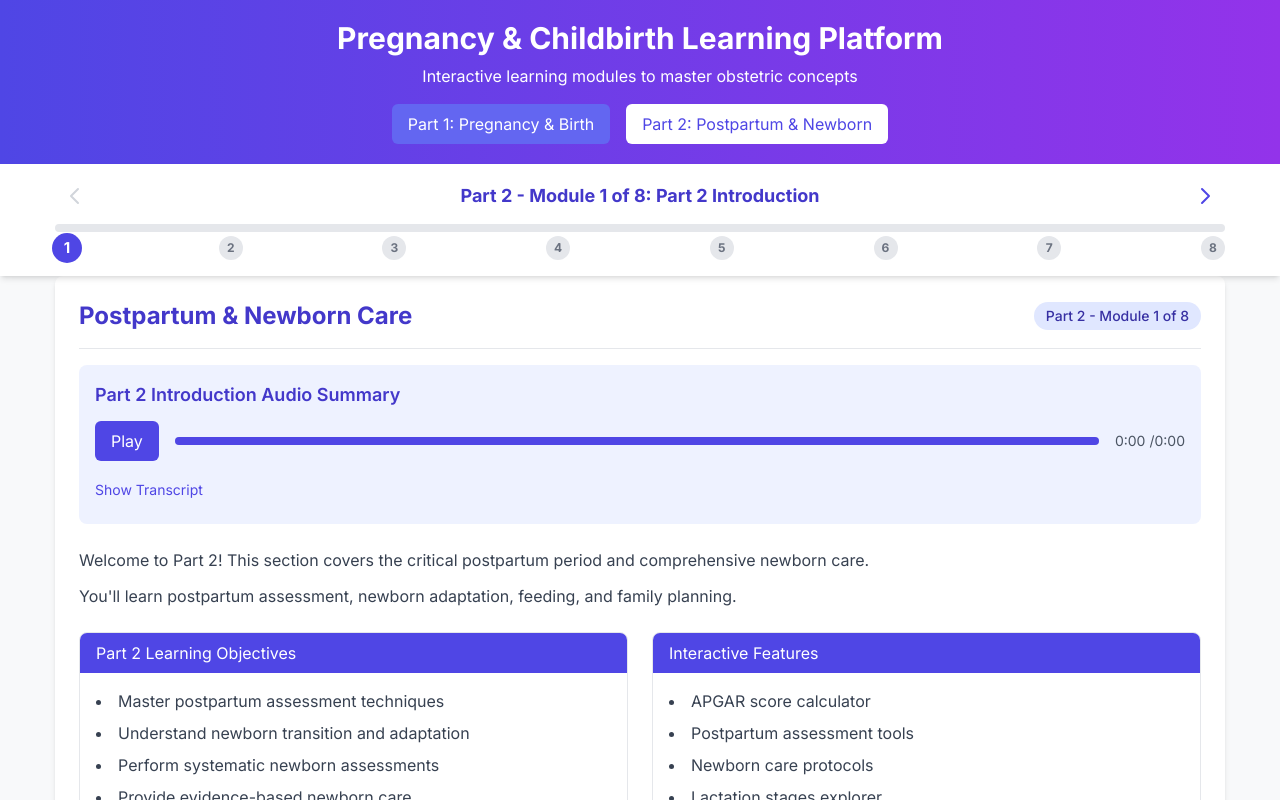
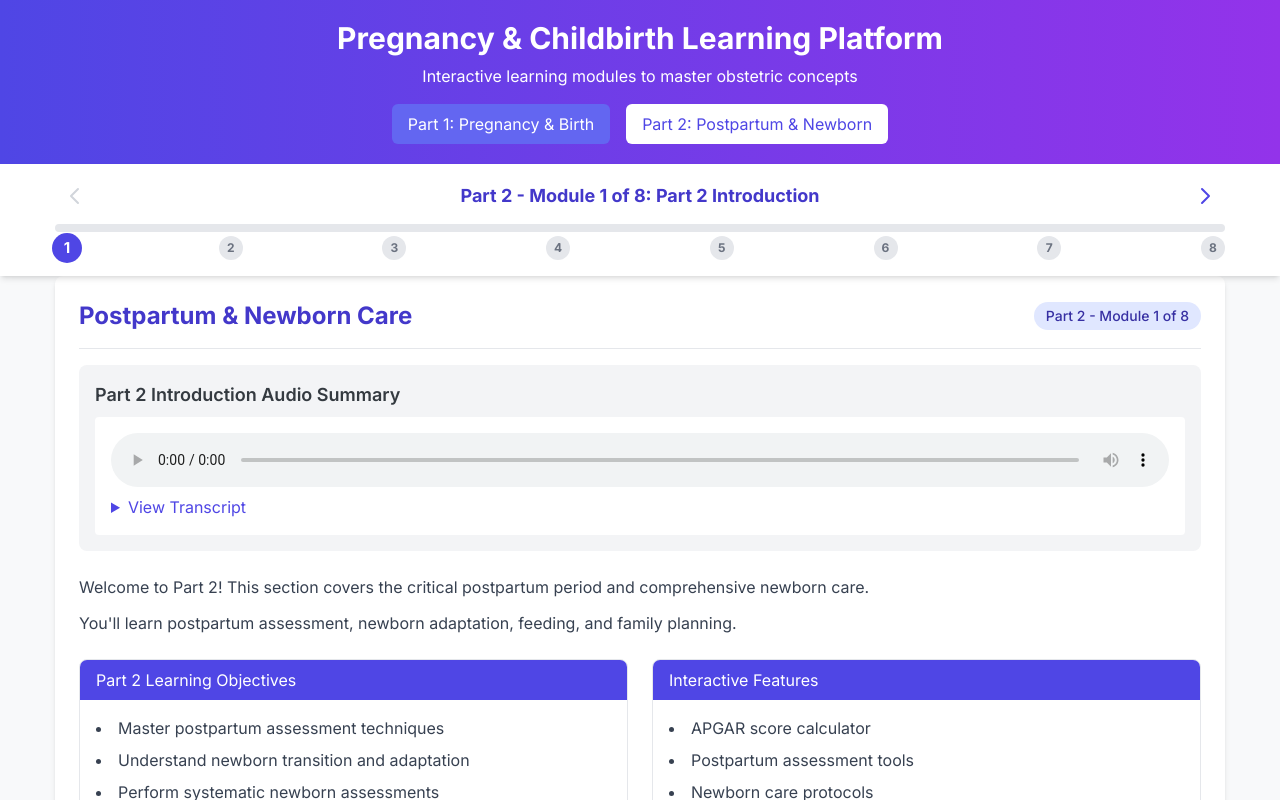
Before and after one commit to Mathewmoslow/pregnancylms_2, a React (Create React App) app: page / in a window 1280 px wide. Both pictures are taken after a click on the button "Part 2: Postpartum & Newborn". Shown: the top 800 px of the page. Built offline with nearby package versions, Linux system fonts and the light colour scheme; the HTML template or start-up script is replaced by a standard one.

Commit message:
Add shared components and assets

```diff
--- a/src/components/shared/AudioPlayer.jsx
+++ b/src/components/shared/AudioPlayer.jsx
@@ -1,74 +1,19 @@
-import React, { useState, useRef } from "react";
+import React from 'react';
 
-const AudioPlayer = ({ audioFile, transcript, title }) => {
-  const [isPlaying, setIsPlaying] = useState(false);
-  const [showTranscript, setShowTranscript] = useState(false);
-  const [currentTime, setCurrentTime] = useState(0);
-  const [duration, setDuration] = useState(0);
-  const audioRef = useRef(null);
-
-  const togglePlay = () => {
-    if (isPlaying) {
-      audioRef.current.pause();
-    } else {
-      audioRef.current.play();
-    }
-    setIsPlaying(!isPlaying);
-  };
-
-  const handleTimeUpdate = () => {
-    setCurrentTime(audioRef.current.currentTime);
-  };
-
-  const handleLoadedMetadata = () => {
-    setDuration(audioRef.current.duration);
-  };
-
+const AudioPlayer = ({ audioFile, title, transcript }) => {
   return (
-    <div className="bg-indigo-50 rounded-lg p-4 mb-6">
-      <h3 className="text-lg font-semibold text-indigo-700 mb-3">{title}</h3>
-      <audio
-        ref={audioRef}
-        src={audioFile}
-        onTimeUpdate={handleTimeUpdate}
-        onLoadedMetadata={handleLoadedMetadata}
-        onEnded={() => setIsPlaying(false)}
-      />
-      <div className="flex items-center gap-4 mb-4">
-        <button
-          onClick={togglePlay}
-          className="bg-indigo-600 text-white px-4 py-2 rounded-md hover:bg-indigo-700"
-        >
-          {isPlaying ? "Pause" : "Play"}
-        </button>
-        <div className="flex-1">
-          <div className="w-full bg-gray-200 rounded-full h-2">
-            <div
-              className="bg-indigo-600 h-2 rounded-full"
-              style={{ width: `${(currentTime / duration) * 100}%` }}
-            ></div>
-          </div>
-        </div>
-        <span className="text-sm text-gray-600">
-          {Math.floor(currentTime / 60)}:{(currentTime % 60).toFixed(0).padStart(2, '0')} /
-          {Math.floor(duration / 60)}:{(duration % 60).toFixed(0).padStart(2, '0')}
-        </span>
+    <div className="bg-gray-100 rounded-lg p-4 mb-6">
+      <h3 className="text-lg font-semibold mb-2">{title}</h3>
+      <div className="bg-white rounded p-4">
+        <audio controls className="w-full mb-2">
+          <source src={audioFile} type="audio/mpeg" />
+          Your browser does not support the audio element.
+        </audio>
+        <details className="mt-2">
+          <summary className="cursor-pointer text-indigo-600 hover:text-indigo-800">View Transcript</summary>
+          <p className="mt-2 text-sm text-gray-600">{transcript}</p>
+        </details>
       </div>
-      {transcript && (
-        <div>
-          <button
-            onClick={() => setShowTranscript(!showTranscript)}
-            className="text-indigo-600 hover:text-indigo-800 text-sm mb-2"
-          >
-            {showTranscript ? "Hide" : "Show"} Transcript
-          </button>
-          {showTranscript && (
-            <div className="bg-white p-3 rounded border text-sm text-gray-700">
-              {transcript}
-            </div>
-          )}
-        </div>
-      )}
     </div>
   );
 };
```
